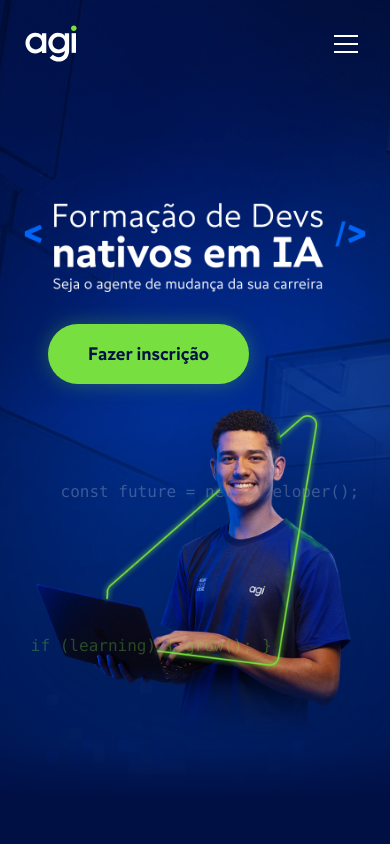
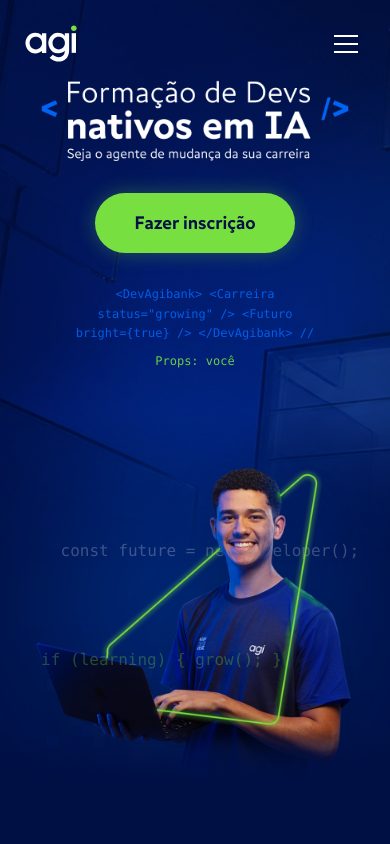
Before and after one commit to Uriel3coletivo/formacao-devs-ia, a Next.js app: page / in a window 390 px wide. Shown: the top 844 px of the page. Built offline with nearby package versions, Linux system fonts and the light colour scheme.

Commit message:
Update Hero.jsx

```diff
--- a/src/components/Hero.jsx
+++ b/src/components/Hero.jsx
@@ -16,8 +16,8 @@ export default function Hero() {
   }, [])
 
   return (
-    // MOBILE: pb-0 para colar no chão. DESKTOP: lg:pb-12 mantido.
-    <section className="relative min-h-screen flex items-center bg-[#000f44] overflow-hidden pt-20 pb-0 lg:pb-12">
+    // MOBILE: pt-20 (reduzido para subir o conteúdo). DESKTOP: lg:pt-32 mantido.
+    <section className="relative flex items-center bg-[#000f44] overflow-hidden pt-20 pb-0 lg:min-h-screen lg:pt-32 lg:pb-12">
 
       <div className="absolute inset-0 z-0">
         <img src="/images/Hero-Banner-1.jpg" alt="Background" className="w-full h-full object-cover" />
@@ -35,31 +35,33 @@ export default function Hero() {
       </div>
 
       <div className="container-custom relative z-20 w-full mt-4 lg:mt-4">
-        <div className="grid lg:grid-cols-12 gap-0 items-center">
+        <div className="grid grid-cols-1 lg:grid-cols-12 gap-0 items-center">
 
+          {/* ========================================================= */}
+          {/* 🖥️ VERSÃO DESKTOP (BLINDADA) */}
+          {/* ========================================================= */}
           <motion.div
             initial={{ opacity: 0, y: 30 }}
             animate={{ opacity: 1, y: 0 }}
             transition={{ duration: 0.8 }}
-            className="col-span-12 lg:col-span-5 flex flex-col items-start justify-center text-left w-full z-30"
+            className="hidden lg:flex col-span-5 flex-col items-start justify-center text-left w-full z-30"
           >
             <img
               src="/images/Logo_Formacao_Devs.png"
               alt="Formação de Devs nativos em IA"
-              className="w-full max-w-[700px] xl:max-w-[850px] mb-8 object-contain mt-12 lg:mt-0"
+              className="w-full max-w-[700px] xl:max-w-[850px] mb-8 object-contain -ml-8 xl:-ml-12"
               style={{ objectPosition: 'left center' }}
             />
 
-            <div className="pl-6 md:pl-8 lg:pl-10 xl:pl-12">
+            <div className="pl-[75px] xl:pl-[90px] w-full flex flex-col items-start">
               <button className="bg-[#77df40] text-[#000f44] px-10 py-4 rounded-full font-bold text-lg hover:bg-[#0064f5] hover:text-white transition-all transform hover:scale-105 active:scale-95 shadow-[0_0_20px_rgba(119,223,64,0.3)]">
                 Fazer inscrição
               </button>
 
-              {/* Código abaixo do CTA - DESKTOP */}
               <motion.div
                 animate={{ x: mousePosition.x * 0.3, y: mousePosition.y * 0.3 }}
                 transition={{ type: 'spring', stiffness: 50, damping: 20 }}
-                className="hidden lg:block mt-10 text-sm md:text-base text-[#0064f5] font-mono opacity-90 leading-relaxed text-left"
+                className="mt-10 text-base text-[#0064f5] font-mono opacity-90 leading-relaxed text-left"
               >
                 <p>&lt;DevAgibank&gt; &lt;Carreira</p>
                 <p className="pl-4">status="growing" /&gt;  &lt;Futuro</p>
@@ -69,11 +71,44 @@ export default function Hero() {
             </div>
           </motion.div>
 
-          {/* MOBILE: Adicionado -mt-16 para grudar no botão. DESKTOP: lg:mt-0 mantido */}
-          <div className="col-span-12 lg:col-span-7 relative h-[450px] md:h-[800px] lg:h-[950px] flex justify-center items-end pointer-events-none -mt-16 lg:mt-0 z-20">
-            <div className="absolute top-1/2 left-1/2 transform -translate-x-1/2 -translate-y-1/2 w-[500px] h-[500px] bg-[#0064f5] rounded-full blur-[120px] opacity-30 z-0" />
+          {/* ========================================================= */}
+          {/* 📱 VERSÃO MOBILE (CENTRALIZADA E COMPACTA) */}
+          {/* ========================================================= */}
+          <motion.div
+            initial={{ opacity: 0, y: 30 }}
+            animate={{ opacity: 1, y: 0 }}
+            transition={{ duration: 0.8 }}
+            className="flex lg:hidden col-span-1 flex-col items-center justify-center text-center w-full z-30"
+          >
+            <img
+              src="/images/Logo_Formacao_Devs.png"
+              alt="Formação de Devs nativos em IA"
+              className="w-[90%] max-w-[400px] mb-8 object-contain"
+              style={{ objectPosition: 'center' }}
+            />
 
-            {/* Código BRANCO ATRÁS do rapaz - MOBILE (Aumentado para text-base) */}
+            <div className="w-full flex flex-col items-center">
+              <button className="bg-[#77df40] text-[#000f44] px-10 py-4 rounded-full font-bold text-lg hover:bg-[#0064f5] hover:text-white transition-all transform hover:scale-105 active:scale-95 shadow-[0_0_20px_rgba(119,223,64,0.3)]">
+                Fazer inscrição
+              </button>
+
+              <div className="mt-8 text-xs sm:text-sm text-[#0064f5] font-mono opacity-90 leading-relaxed text-center">
+                <p>&lt;DevAgibank&gt; &lt;Carreira</p>
+                <p>status="growing" /&gt;  &lt;Futuro</p>
+                <p>bright=&#123;true&#125; /&gt;  &lt;/DevAgibank&gt; //</p>
+                <p className="mt-2 text-[#77df40]">Props: você</p>
+              </div>
+            </div>
+          </motion.div>
+
+          {/* ========================================================= */}
+          {/* IMAGEM DO DEV (COMPARTILHADA ENTRE MOBILE E DESKTOP) */}
+          {/* ========================================================= */}
+          {/* MOBILE: mt-2 (para descolar do botão). DESKTOP: lg:mt-0 mantido */}
+          <div className="col-span-12 lg:col-span-7 relative h-[450px] md:h-[600px] lg:h-[800px] xl:h-[950px] flex justify-center items-end pointer-events-none mt-2 lg:mt-0 z-20">
+            <div className="absolute top-1/2 left-1/2 transform -translate-x-1/2 -translate-y-1/2 w-[300px] lg:w-[500px] h-[300px] lg:h-[500px] bg-[#0064f5] rounded-full blur-[80px] lg:blur-[120px] opacity-30 z-0" />
+
+            {/* Código BRANCO ATRÁS do rapaz - MOBILE */}
             <motion.div
               animate={{ y: [0, 25, 0], opacity: [0.2, 0.6, 0.2] }}
               transition={{ repeat: Infinity, duration: 7, ease: "easeInOut", delay: 0.5 }}
@@ -82,7 +117,7 @@ export default function Hero() {
               const future = new Developer();
             </motion.div>
 
-            {/* MOBILE: Scale aumentado para 1.65. DESKTOP: lg:scale-[1.8] mantido */}
+            {/* MOBILE: Scale mantido em 1.65. DESKTOP: lg:scale-[1.8] lg:-translate-x-32 mantido */}
             <motion.div
               animate={{ x: mousePosition.x, y: mousePosition.y }}
               transition={{ type: 'spring', stiffness: 50, damping: 20 }}
@@ -95,11 +130,11 @@ export default function Hero() {
               />
             </motion.div>
 
-            {/* Código VERDE NA FRENTE do rapaz - MOBILE (Aumentado para text-base) */}
+            {/* Código VERDE NA FRENTE do rapaz - MOBILE */}
             <motion.div
               animate={{ y: [0, 30, 0], opacity: [0.3, 0.8, 0.3] }}
               transition={{ repeat: Infinity, duration: 6, ease: "easeInOut", delay: 1 }}
-              className="lg:hidden absolute bottom-[25%] left-[2%] text-[#77df40] font-mono text-base z-20"
+              className="lg:hidden absolute bottom-[35%] left-[5%] text-[#77df40] font-mono text-base z-20"
             >
               if (learning) &#123; grow(); &#125;
             </motion.div>
```
